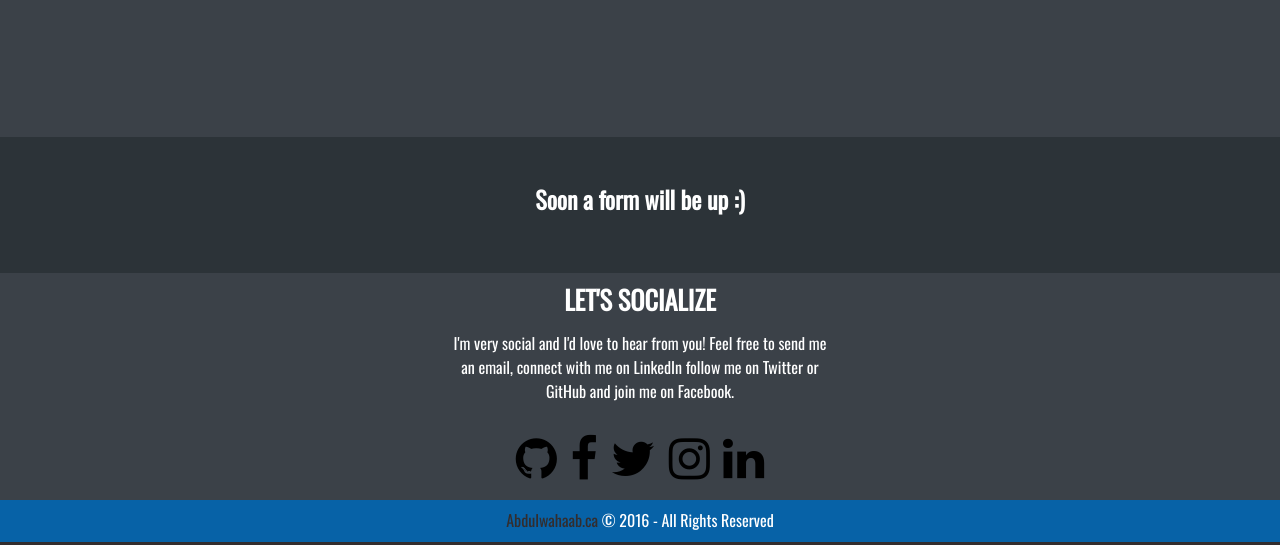
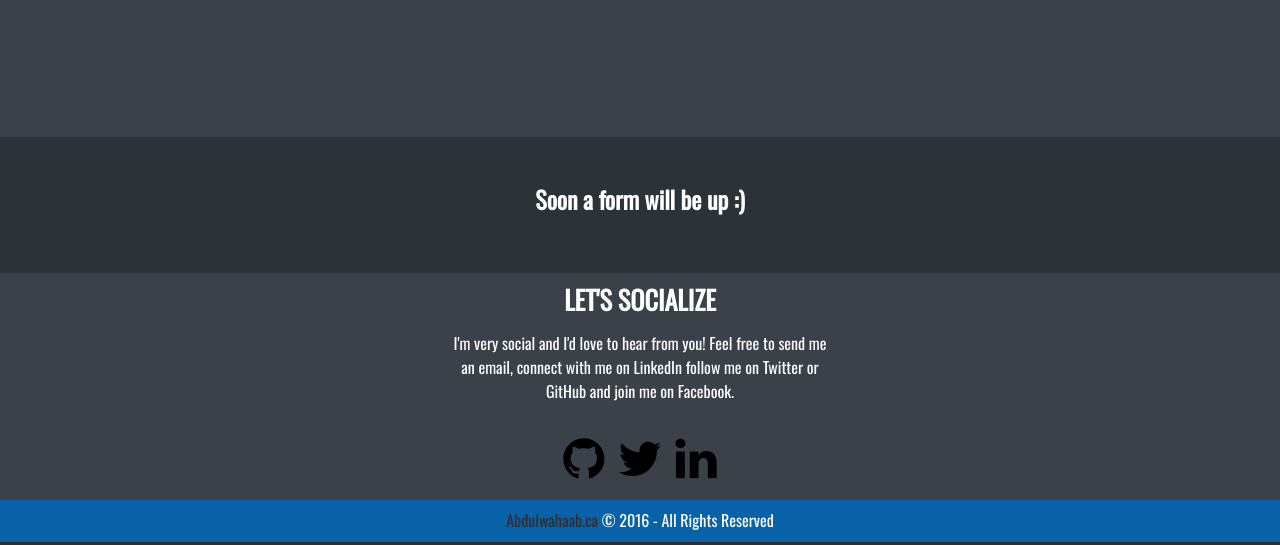
Before and after one commit to Abdulwahaab710/Abdulwahaab710.GitHub.io, a plain HTML site: page index.html in a window 1280 px wide. Shown: the part 1163-1708 px from the top of the page. Drawn offline with nearby package versions, Linux system fonts and the light colour scheme; some packages are replaced by stand-ins of ours; a script that the page names is missing.

Commit message:
Update index.html

```diff
--- a/index.html
+++ b/index.html
@@ -94,9 +94,7 @@
                     <div class="follow_us">
                         <ul class="social-media-links">
                             <li class="social-media-link"><a class="link-github" href="https://github.com/abdulwahaab710" target="_blank"><i class="fa fa-github" aria-hidden="true"></i></a></li>
-                            <li class="social-media-link"><a class="link-facebook" href="https://facebook.com/3bdulwahaab710" id="facebook-black" target="_blank"><i class="fa fa-facebook" aria-hidden="true"></i></a></li>
                             <li class="social-media-link"><a class="link-twitter" href="https://twitter.com/@abdulwahaab710" id="twitter-black" target="_blank"><i class="fa fa-twitter" aria-hidden="true"></i></a></li>
-                            <li class="social-media-link"><a class="link-instagram" href="https://www.instagram.com/abdulwahaab710/" id="Instagram-black" target="_blank"><i class="fa fa-instagram" aria-hidden="true"></i></a></li>
                             <li class="social-media-link"><a class="link-linkedin" href="https://linkedin.com/in/abdulwahaab710" id="LinkedIn-black" target="_blank"><i class="fa fa-linkedin" aria-hidden="true"></i></a></li>
                         </ul>
                     </div>
```
